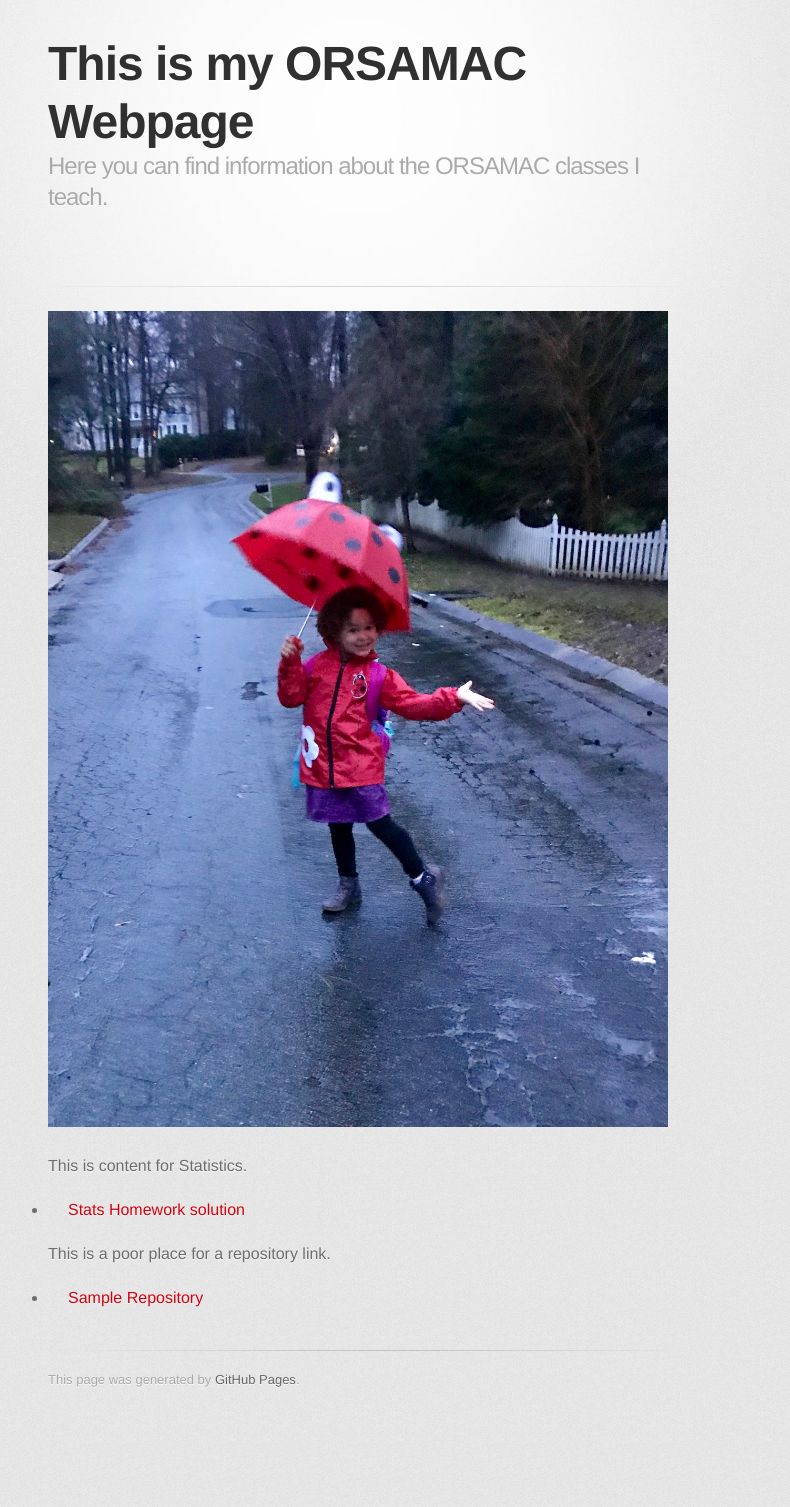
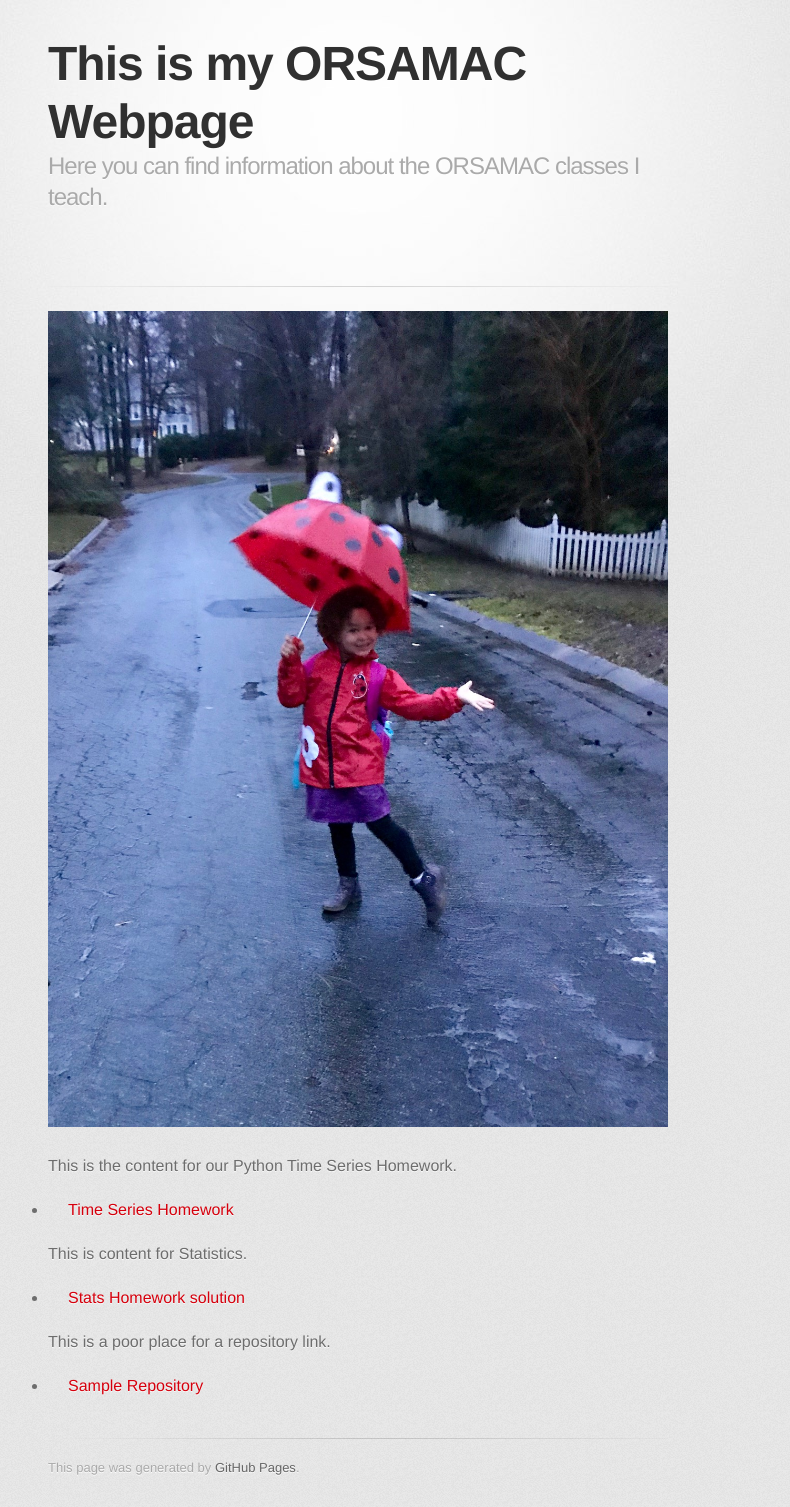
Before and after one commit to bmarlin96/bmarlin96.github.io, a Jekyll site: the page built from index.md, in a window 1280 px wide. Shown: the whole page, without its empty margins (282-1072 px from the left). Built offline with Jekyll 4.4.1, drawn with Linux system fonts in a browser that asks for light colours; some web fonts are replaced; our own code applies the rules of GitHub Pages for plain Markdown files; before the commit the page ends 1419 px from its top, so only the background shows below that.

Commit message:
Update index.md

```diff
--- a/index.md
+++ b/index.md
@@ -5,8 +5,11 @@ description: Here you can find information about the ORSAMAC classes I teach.
 
 ![My Picture](/pics/T.jpg)
 
+This is the content for our Python Time Series Homework.
+- [Time Series Homework](/Timeseries/index.md)
+
 This is content for Statistics.
-- [Stats Homework solution](/Timeseries/index.md)
+- [Stats Homework solution](/Statistics/index.md)
 
 This is a poor place for a repository link.
 - [Sample Repository](https://github.com/bmarlin96/sample)
```
